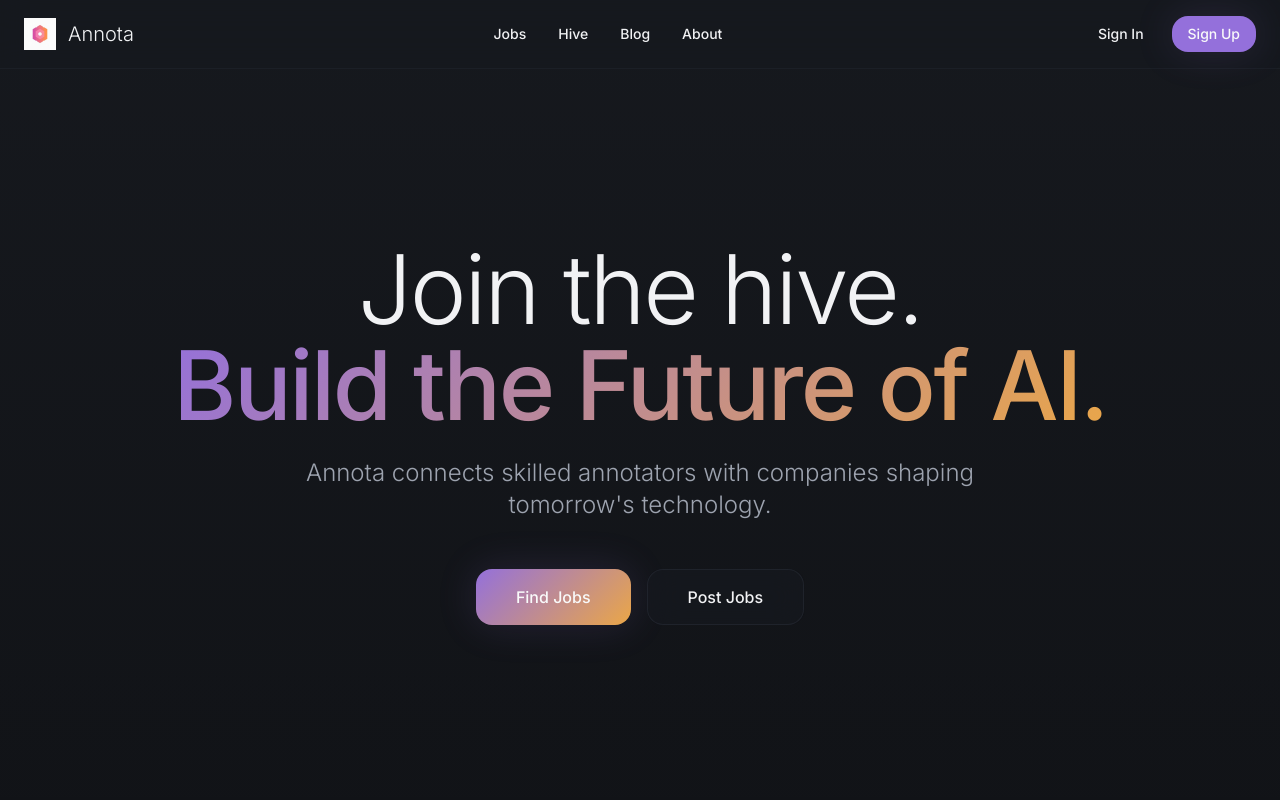
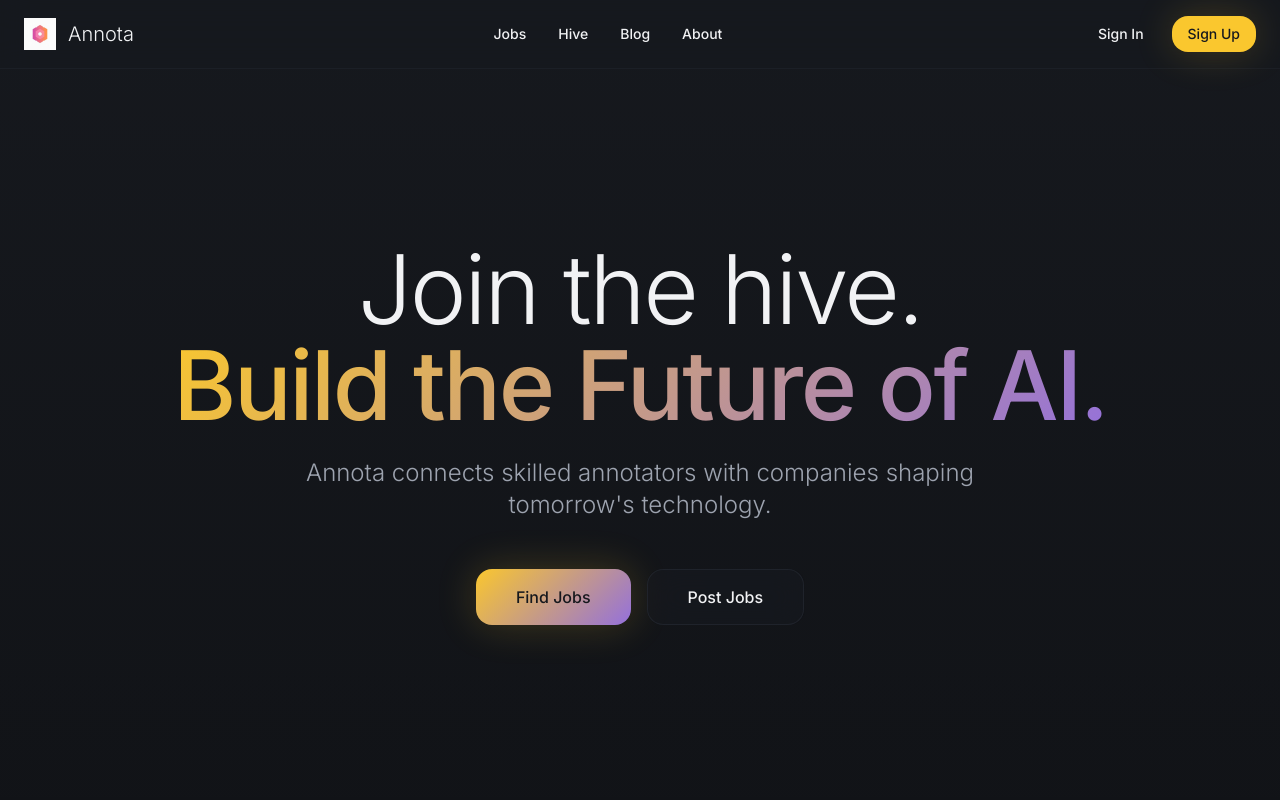
Before and after one commit to EthanPrimeGod/job-path-academy, a React (Vite) app: page / in a window 1280 px wide. Shown: the top 800 px of the page. Built offline with nearby package versions, Linux system fonts and the light colour scheme; the HTML template or start-up script is replaced by a standard one.

Commit message:
Refactor: Change accent colors to yellow

```diff
--- a/src/index.css
+++ b/src/index.css
@@ -20,13 +20,13 @@ All colors MUST be HSL.
     --popover: 220 15% 10%;
     --popover-foreground: 220 10% 95%;
 
-    /* Primary - soft violet accent */
-    --primary: 260 60% 65%;
-    --primary-foreground: 220 10% 98%;
+    /* Primary - golden yellow accent */
+    --primary: 45 95% 58%;
+    --primary-foreground: 220 15% 10%;
 
-    /* Secondary - amber accent */
-    --secondary: 35 80% 60%;
-    --secondary-foreground: 220 15% 10%;
+    /* Secondary - deep violet accent */
+    --secondary: 260 60% 65%;
+    --secondary-foreground: 220 10% 98%;
 
     /* Muted elements */
     --muted: 220 15% 18%;
@@ -49,9 +49,9 @@ All colors MUST be HSL.
     --radius: 1rem;
 
     /* Gradient tokens */
-    --gradient-primary: linear-gradient(135deg, hsl(260 60% 65%), hsl(35 80% 60%));
+    --gradient-primary: linear-gradient(135deg, hsl(45 95% 58%), hsl(260 60% 65%));
     --gradient-subtle: linear-gradient(180deg, hsl(220 15% 10%), hsl(220 15% 8%));
-    --gradient-accent: linear-gradient(135deg, hsl(260 60% 65% / 0.1), hsl(35 80% 60% / 0.1));
+    --gradient-accent: linear-gradient(135deg, hsl(45 95% 58% / 0.1), hsl(260 60% 65% / 0.1));
 
     /* Glass effect */
     --glass-bg: hsl(220 15% 15% / 0.4);
@@ -59,7 +59,7 @@ All colors MUST be HSL.
 
     /* Shadows */
     --shadow-soft: 0 8px 32px hsl(220 15% 5% / 0.3);
-    --shadow-glow: 0 0 40px hsl(260 60% 65% / 0.15);
+    --shadow-glow: 0 0 40px hsl(45 95% 58% / 0.2);
   }
 }
 
```
